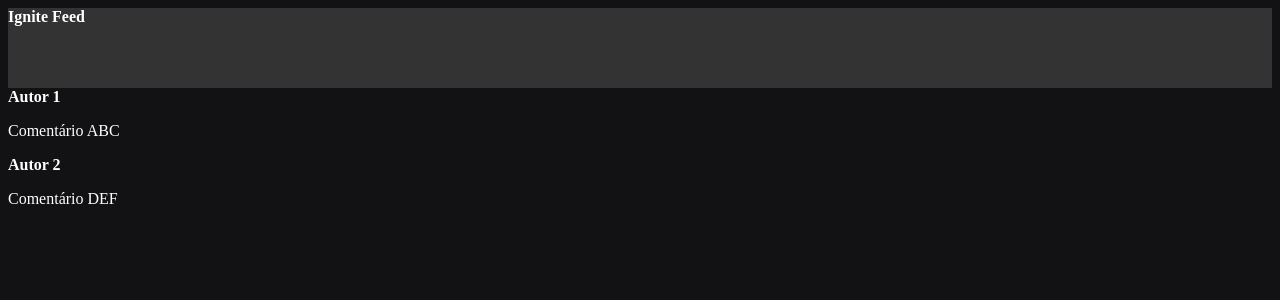
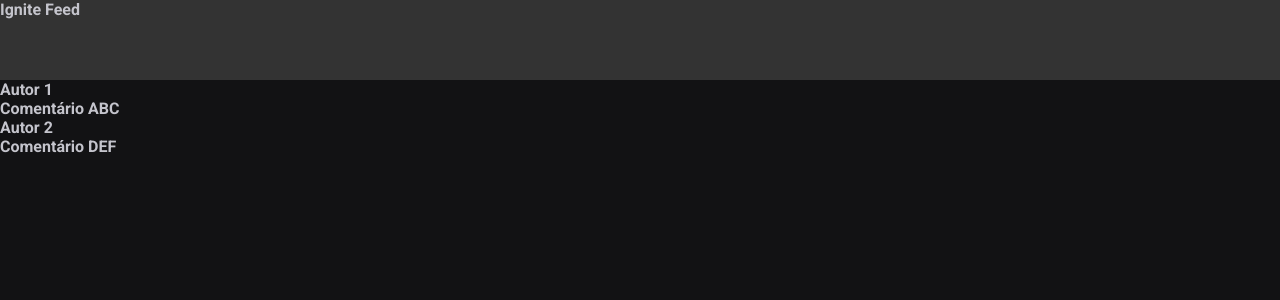
Before and after one commit to devalefflira/01-fundamentos-reactjs, a React (Vite) app in the folder 01-fundamentos-reactjs/: page / in a window 1280 px wide. Shown: the top 300 px of the page. Built offline with nearby package versions, Linux system fonts and the light colour scheme.

Commit message:
Configurando os estilos globais da aplicação

```diff
--- a/01-fundamentos-reactjs/index.html
+++ b/01-fundamentos-reactjs/index.html
@@ -2,8 +2,14 @@
 <html lang="en">
   <head>
     <meta charset="UTF-8" />
+    <link rel="preconnect" href="https://fonts.googleapis.com" />
+    <link rel="preconnect" href="https://fonts.gstatic.com" crossorigin />
     <link rel="icon" type="image/svg+xml" href="/vite.svg" />
     <meta name="viewport" content="width=device-width, initial-scale=1.0" />
+    <link
+      href="https://fonts.googleapis.com/css2?family=Roboto:ital,wght@0,700;1,400&display=swap"
+      rel="stylesheet"
+    />
     <title>Vite + React</title>
   </head>
   <body>
--- a/01-fundamentos-reactjs/src/App.jsx
+++ b/01-fundamentos-reactjs/src/App.jsx
@@ -1,6 +1,6 @@
 import { Post } from './Post';
 import { Header } from './components/Header';
-import './style.css';
+import './global.css';
 
 export function App() {
   return (
--- /dev/null
+++ b/01-fundamentos-reactjs/src/global.css
@@ -0,0 +1,32 @@
+:root {
+  --white: #ffffff;
+  --gray-100: #e1e1e6;
+  --gray-300: #c4c4cc;
+  --gray-400: #8d8d99;
+  --gray-600: #323238;
+  --gray-700: #29292e;
+  --gray-800: #202024;
+  --gray-900: #121214;
+  --green-500: #00875f;
+}
+
+* {
+  margin: 0;
+  padding: 0;
+  box-sizing: border-box;
+}
+
+body {
+  background: var(--gray-900);
+  color: var(--gray-300);
+  -webkit-font-smoothing: antialiased;
+}
+
+body,
+input,
+textarea,
+button {
+  font-family: 'Roboto', sans-serif;
+  font-weight: 400;
+  font-size: 1rem;
+}
--- a/01-fundamentos-reactjs/src/style.css
+++ /dev/null
@@ -1,4 +0,0 @@
-body {
-  background-color: #121214;
-  color: #fff;
-}
```
